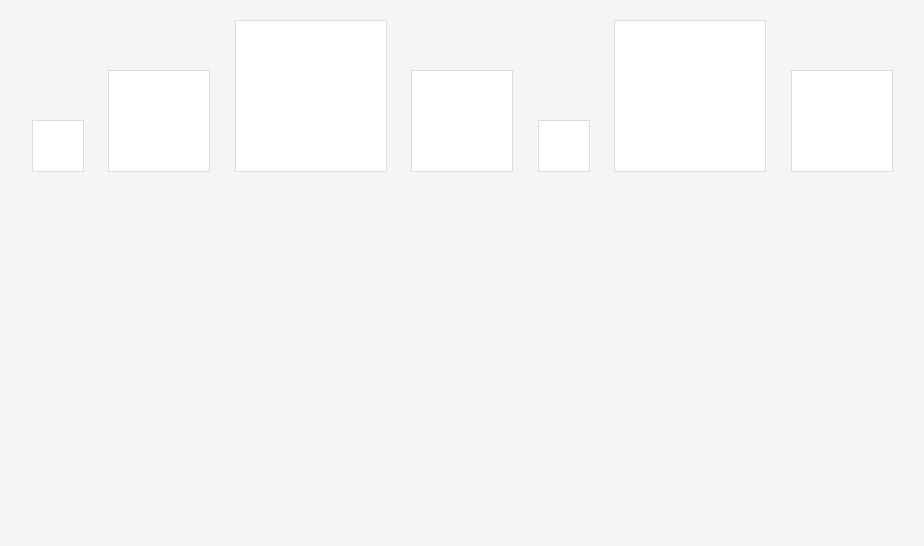
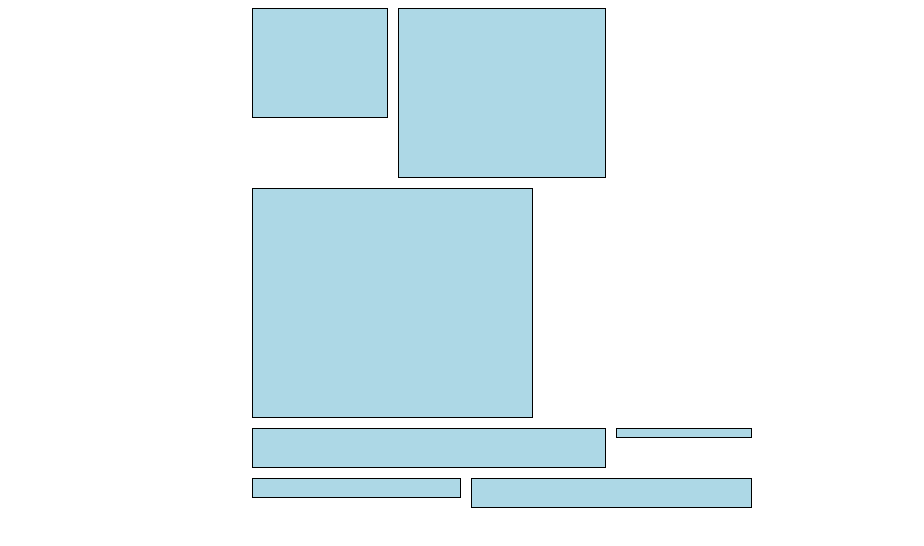
Before and after one commit to Spacemandomains/magico, a plain HTML site: page index.html in a window 1280 px wide. Shown: the whole page, without its empty margins (138-1062 px from the left). Drawn offline with Linux system fonts and the light colour scheme.

Commit message:
Update index.html

```diff
--- a/index.html
+++ b/index.html
@@ -1,53 +1,58 @@
 <!DOCTYPE html>
 <html>
   <head>
-	<title>Center Grid of Seven Squares</title>
-	<style type="text/css">
-		body {
-			margin: 0;
-			padding: 0;
-			font-family: Arial, sans-serif;
-			background-color: #f5f5f5;
+    <meta charset="UTF-8">
+    <title>Square Grid with Random Sizes</title>
+    <style>
+      /* Define the grid container */
+      .grid-container {
+        display: grid;
+        grid-template-columns: repeat(7, 1fr);
+        grid-template-rows: repeat(7, 1fr);
+        grid-gap: 10px;
+        width: 500px;
+        height: 500px;
+        margin: 0 auto;
       }
 
-		.container {
-			max-width: 960px;
-			margin: 0 auto;
-			padding: 20px;
+      /* Define the grid items */
+      .grid-item {
+        background-color: lightblue;
+        border: 1px solid black;
       }
 
-		.square {
-			display: inline-block;
-			margin: 0 10px;
-			background-color: #ffffff;
-			border: 1px solid #dddddd;
-		}
-
+      /* Define the different sizes */
       .small {
-			width: 50px;
-			height: 50px;
+        grid-column-end: span 2;
+        grid-row-end: span 2;
       }
 
       .medium {
-			width: 100px;
-			height: 100px;
+        grid-column-end: span 3;
+        grid-row-end: span 3;
       }
 
       .large {
-			width: 150px;
-			height: 150px;
+        grid-column-end: span 4;
+        grid-row-end: span 4;
+      }
+
+      .larger {
+        grid-column-end: span 5;
+        grid-row-end: span 5;
       }
     </style>
   </head>
+
   <body>
-	<div class="container">
-		<div class="square small"></div>
-		<div class="square medium"></div>
-		<div class="square large"></div>
-		<div class="square medium"></div>
-		<div class="square small"></div>
-		<div class="square large"></div>
-		<div class="square medium"></div>
+    <div class="grid-container">
+      <div class="grid-item small"></div>
+      <div class="grid-item medium"></div>
+      <div class="grid-item large"></div>
+      <div class="grid-item larger"></div>
+      <div class="grid-item small"></div>
+      <div class="grid-item medium"></div>
+      <div class="grid-item large"></div>
     </div>
   </body>
 </html>
```
Lines whose indentation alone changed are shown as unchanged.
